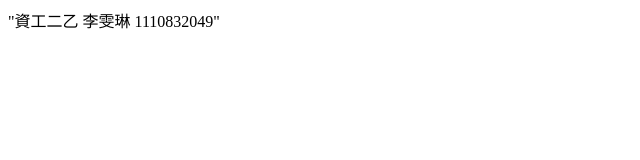
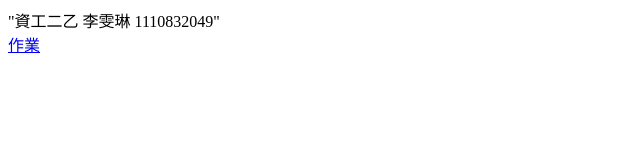
Before and after one commit to anqing262/s1110832049, a plain HTML site: page index.html in a window 1280 px wide. Shown: the full height of the page, 0-640 px from the left. Drawn offline with Linux system fonts and the light colour scheme.

Commit message:
no message

```diff
--- a/index.html
+++ b/index.html
@@ -1,6 +1,11 @@
+
 <html><head>
-	<title></title>
+    <title></title>
 </head>
 <body>
     "資工二乙 李雯琳 1110832049"
+
+    <br>
+    <a href="file:///F:/1110832049/%E7%A8%8B%E5%BC%8F%E8%AA%9E%E8%A8%80/index.html">作業
+
      </a></body></html>
```
